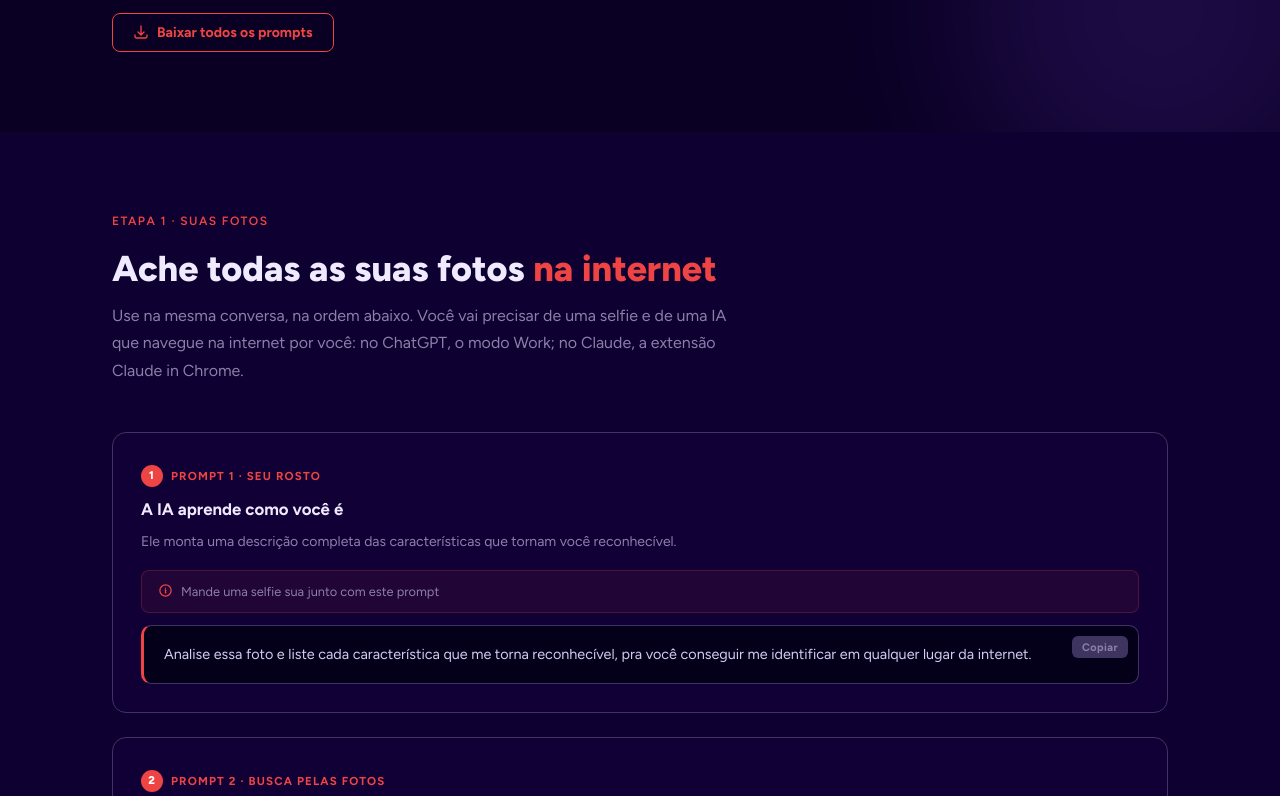
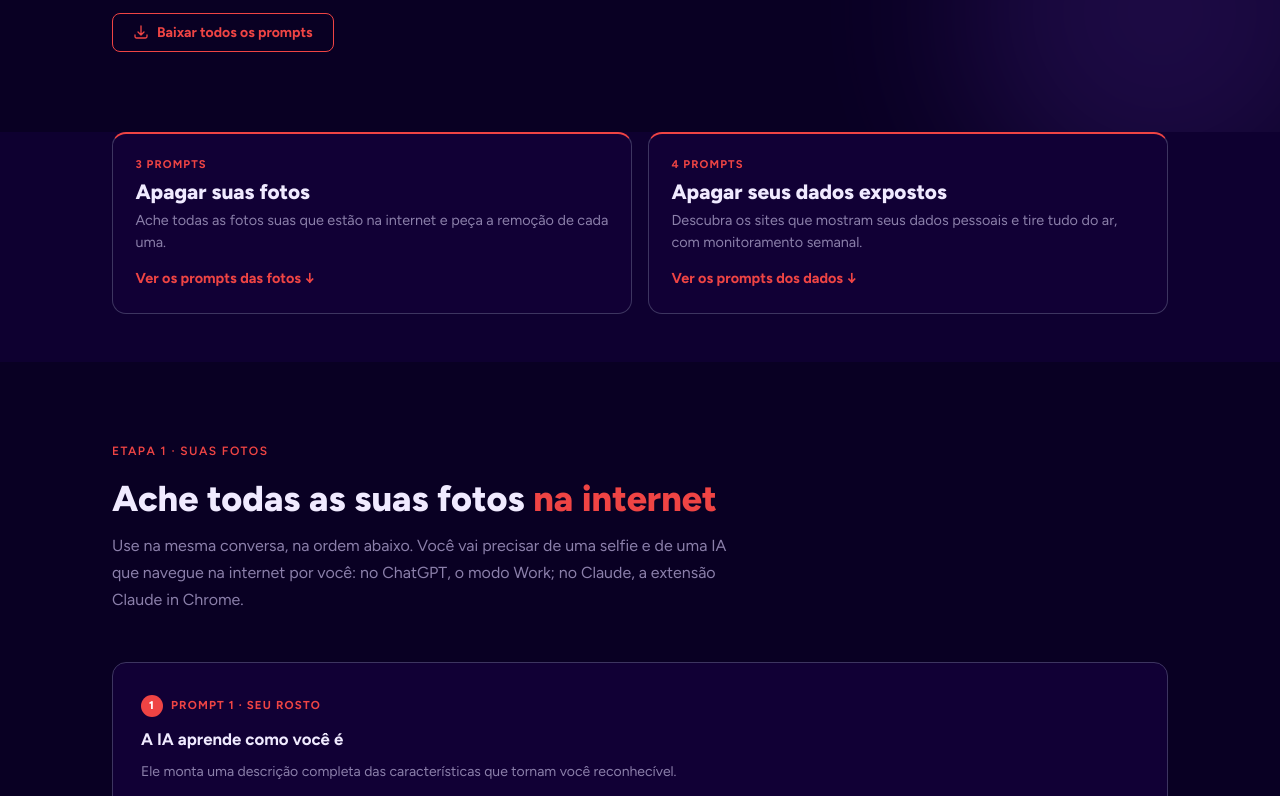
Before and after one commit to brunoperobelli96/bperobelli-lps, a plain HTML site: page chatgpt-apagar-identidade-digital/index.html in a window 1280 px wide. Shown: the part 800-1596 px from the top of the page. Drawn offline with nearby package versions, Linux system fonts and the light colour scheme.

Commit message:
chatgpt-apagar-identidade-digital: botões de escolha fotos/dados abaixo do hero
Co-Authored-By: Claude Opus 5.5 <noreply@anthropic.com>

```diff
--- a/chatgpt-apagar-identidade-digital/index.html
+++ b/chatgpt-apagar-identidade-digital/index.html
@@ -172,6 +172,16 @@
     .como-card h4 { font-size: 0.95rem; font-weight: 700; margin-bottom: 0.4rem; }
     .como-card p { font-size: 0.825rem; color: var(--text-muted); line-height: 1.6; }
 
+    .escolha { padding: 0 0 3rem; }
+    .escolha-grid { display: grid; grid-template-columns: 1fr; gap: 1rem; }
+    @media (min-width: 640px) { .escolha-grid { grid-template-columns: 1fr 1fr; } }
+    .escolha-btn { display: flex; flex-direction: column; align-items: flex-start; gap: 0.35rem; text-align: left; width: 100%; min-height: 44px; background: var(--surface); border: 1px solid var(--text-faint); border-top: 2px solid var(--accent); border-radius: 14px; padding: 1.4rem; color: inherit; font: inherit; cursor: pointer; transition: transform 0.3s cubic-bezier(0.22,1,0.36,1), border-color 0.3s, box-shadow 0.3s; }
+    .escolha-btn:hover, .escolha-btn:focus-visible { transform: translateY(-4px); border-color: var(--accent); box-shadow: 0 14px 40px -18px var(--accent); outline: none; }
+    .escolha-btn .tag-etapa { font-size: 0.7rem; letter-spacing: 0.1em; text-transform: uppercase; color: var(--accent); font-weight: 700; }
+    .escolha-btn .titulo { font-size: 1.3rem; font-weight: 800; line-height: 1.2; }
+    .escolha-btn .desc { font-size: 0.9rem; color: var(--text-muted); line-height: 1.5; }
+    .escolha-btn .ir { margin-top: 0.5rem; color: var(--accent); font-weight: 700; font-size: 0.9rem; }
+    #fotos, #prompts { scroll-margin-top: 72px; }
     footer { background: #06001e; border-top: 1px solid var(--text-faint); padding: 2rem 0; text-align: center; }
     .footer-logo { display: inline-flex; align-items: center; gap: 0.5rem; text-decoration: none; color: var(--text-muted); font-size: 0.875rem; font-weight: 600; margin-bottom: 0.5rem; }
     footer p { font-size: 0.75rem; color: var(--text-faint); }
@@ -230,6 +240,25 @@
       </div>
     </div>
   </header>
+
+  <section class="escolha" aria-label="Escolha o que você quer apagar">
+    <div class="wrap">
+      <div class="escolha-grid">
+        <button class="escolha-btn" onclick="scrollToSection('fotos')">
+          <span class="tag-etapa">3 prompts</span>
+          <span class="titulo">Apagar suas fotos</span>
+          <span class="desc">Ache todas as fotos suas que estão na internet e peça a remoção de cada uma.</span>
+          <span class="ir">Ver os prompts das fotos <span aria-hidden="true">↓</span></span>
+        </button>
+        <button class="escolha-btn" onclick="scrollToSection('prompts')">
+          <span class="tag-etapa">4 prompts</span>
+          <span class="titulo">Apagar seus dados expostos</span>
+          <span class="desc">Descubra os sites que mostram seus dados pessoais e tire tudo do ar, com monitoramento semanal.</span>
+          <span class="ir">Ver os prompts dos dados <span aria-hidden="true">↓</span></span>
+        </button>
+      </div>
+    </div>
+  </section>
 
   <section id="fotos">
     <div class="wrap">
@@ -382,6 +411,13 @@
 </footer>
 
 <script>
+function scrollToSection(id) {
+  var el = document.getElementById(id);
+  if (!el) return;
+  var top = el.getBoundingClientRect().top + window.scrollY - 72;
+  window.scrollTo({ top: top, behavior: 'smooth' });
+}
+
 function gerarPDF() {
   var jsPDF = window.jspdf.jsPDF;
   var doc = new jsPDF({ unit: 'mm', format: 'a4' });
```
